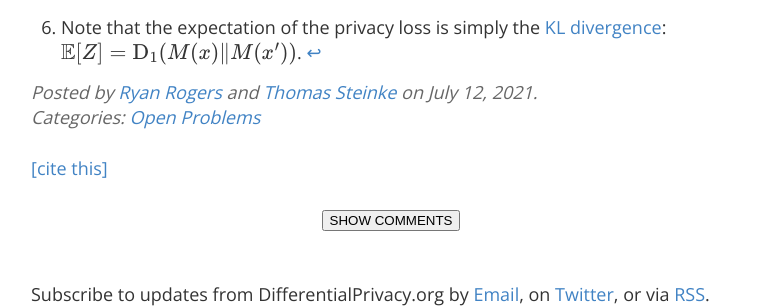
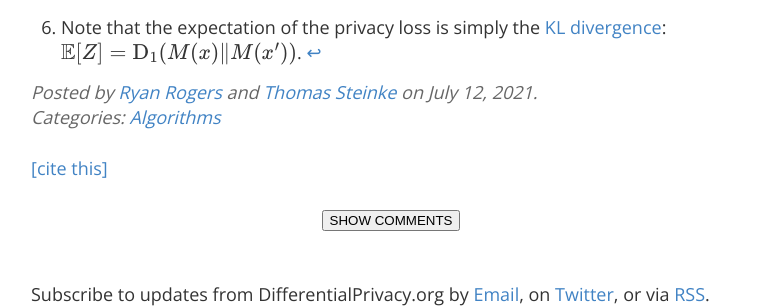
Before and after one commit to differentialprivacy/differentialprivacy, a Jekyll site: the page built from _posts/2021-07-12-exponential-mechanism-bounded-range.md, in a window 1280 px wide and 900 px high, scrolled down 6233 px. Shown: the part 543-851 px from the top of the window, without its empty margins (249-1027 px from the left). Built offline with Jekyll 4.4.1, drawn with Linux system fonts in a browser that asks for light colours; comment, search, counter and statistics services are not loaded.

Commit message:
changed categories to Algorithms

```diff
--- a/_posts/2021-07-12-exponential-mechanism-bounded-range.md
+++ b/_posts/2021-07-12-exponential-mechanism-bounded-range.md
@@ -6,7 +6,7 @@ authors:
   - ryanrogers
   - thomassteinke
 timestamp: 10:00:00 -0700
-categories: [Open Problems]
+categories: [Algorithms]
 ---
 
 
```
